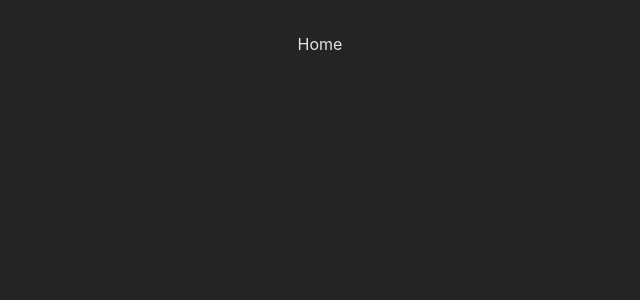
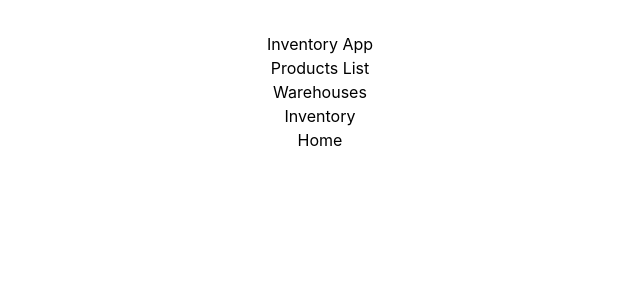
Before and after one commit to Juxnjo/bodega, a React (Vite) app in the folder client/: page / in a window 1280 px wide. Shown: the top 300 px of the page, without its empty margins (320-960 px from the left). Built offline with nearby package versions, Linux system fonts and the light colour scheme.

Commit message:
frontend fixes

```diff
--- a/client/src/App.css
+++ b/client/src/App.css
@@ -3,4 +3,5 @@
   margin: 0 auto;
   padding: 2rem;
   text-align: center;
+
 }
--- a/client/src/App.jsx
+++ b/client/src/App.jsx
@@ -9,11 +9,13 @@ import InventoryPage from './pages/InventoryPage'
 import { ProductProvider } from './context/ProductsContext'
 
 import './App.css'
+import NavBar from './components/NavBar'
 
 function App () {
   return (
     <ProductProvider>
       <BrowserRouter>
+      <NavBar/>
         <Routes>
           <Route
             path='/'
--- /dev/null
+++ b/client/src/components/NavBar.jsx
@@ -0,0 +1,35 @@
+import { Link, useLocation } from "react-router-dom";
+import { useProducts } from "../context/ProductsContext";
+
+function NavBar() {
+  const { createProducts } = useProducts();
+  const location = useLocation();
+
+  return (
+    <nav className="bg-zinc-300 my-3 flex justify-between py-5 px-10 rounded-lg">
+      <Link to="/">
+        <h1 className="text-2xl font-bold">Inventory App</h1>
+      </Link>
+      <ul className="flex gap-x-2">
+        {location.pathname !== "/products" && (
+          <li>
+            <Link to="/products">Products List</Link>
+          </li>
+        )}
+        {location.pathname === "/products" && (
+          <li>
+            <Link to="/products/new" className="bg-green-500 px-4 py-1 rounded-sm">Add New Product</Link>
+          </li>
+        )}
+        <li>
+          <Link to="/warehouses">Warehouses</Link>
+        </li>
+        <li>
+          <Link to="/inventory">Inventory</Link>
+        </li>
+      </ul>
+    </nav>
+  );
+}
+
+export default NavBar;
--- a/client/src/index.css
+++ b/client/src/index.css
@@ -6,11 +6,6 @@
   font-family: Inter, system-ui, Avenir, Helvetica, Arial, sans-serif;
   line-height: 1.5;
   font-weight: 400;
-
-  color-scheme: light dark;
-  color: rgba(255, 255, 255, 0.87);
-  background-color: #242424;
-
   font-synthesis: none;
   text-rendering: optimizeLegibility;
   -webkit-font-smoothing: antialiased;
--- a/client/src/pages/ProductFormPage.jsx
+++ b/client/src/pages/ProductFormPage.jsx
@@ -1,43 +1,43 @@
-import { useForm } from 'react-hook-form'
-import { useProducts } from '../context/ProductsContext'
+import { useForm } from "react-hook-form";
+import { useProducts } from "../context/ProductsContext";
 import { useNavigate } from "react-router-dom";
 
+function ProductFormPage() {
+  const { register, handleSubmit } = useForm();
+  const { createProduct } = useProducts();
+  const navigate = useNavigate();
 
-function ProductFormPage () {
-  const { register, handleSubmit } = useForm()
-  const {createProduct} = useProducts()
-  const navigate = useNavigate()
-
-
-  const onSubmit = handleSubmit(async data => {
+  const onSubmit = handleSubmit(async (data) => {
     try {
       await createProduct(data);
-      navigate('/products');
+      navigate("/products");
     } catch (error) {
-      console.error('Failed to create product', error);
+      console.error("Failed to create product", error);
     }
   });
 
   return (
-    <div className='bg-zinc-800 max-w-md w-full p-10 rounded-md'>
+    <div className="flex items-center justify-center py-10 ">
+      <div className=" bg-zinc-300 max-w-md w-full p-10 rounded-md ">
         <form onSubmit={onSubmit}>
           <input
-          type='number'
-          placeholder='Code'
-          {...register('code')}
-          className='w-full bg-zinc-700 text-white px-4 py-2 rounded-md my-2'
+            type="number"
+            placeholder="Code"
+            {...register("code")}
+            className="w-full bg-zinc-100 text-white px-4 py-2 rounded-md my-2"
             autoFocus
           />
           <textarea
-          rows='3'
-          placeholder='Name'
-          {...register('name')}
-          className='w-full bg-zinc-700 text-white px-4 py-2 rounded-md my-2'
+            rows="3"
+            placeholder="Name"
+            {...register("name")}
+            className="w-full bg-zinc-100 text-white px-4 py-2 rounded-md my-2"
           ></textarea>
           <button>Save</button>
         </form>
       </div>
-  )
+    </div>
+  );
 }
 
-export default ProductFormPage
+export default ProductFormPage;
```
Lines whose indentation alone changed are shown as unchanged.
